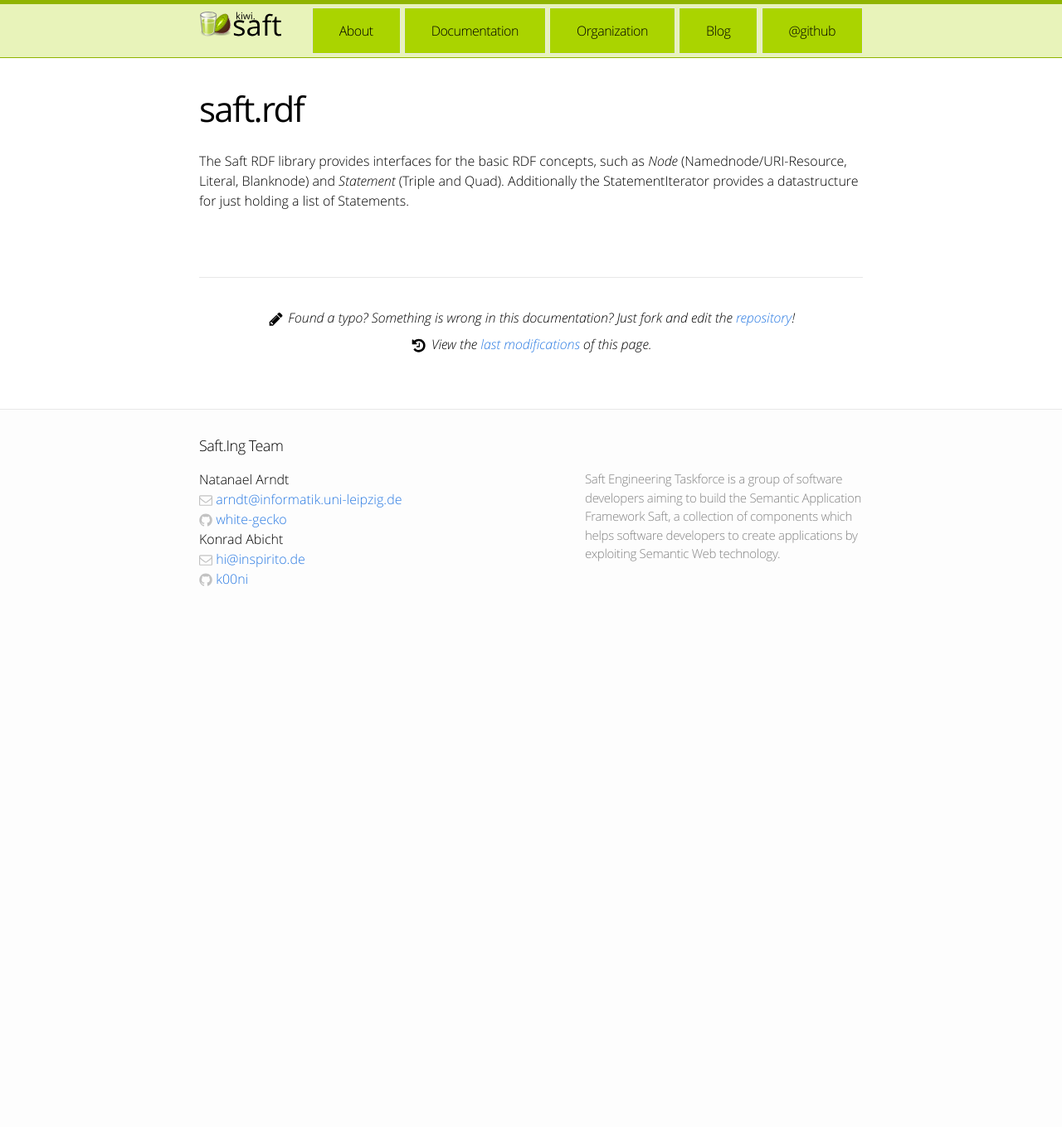
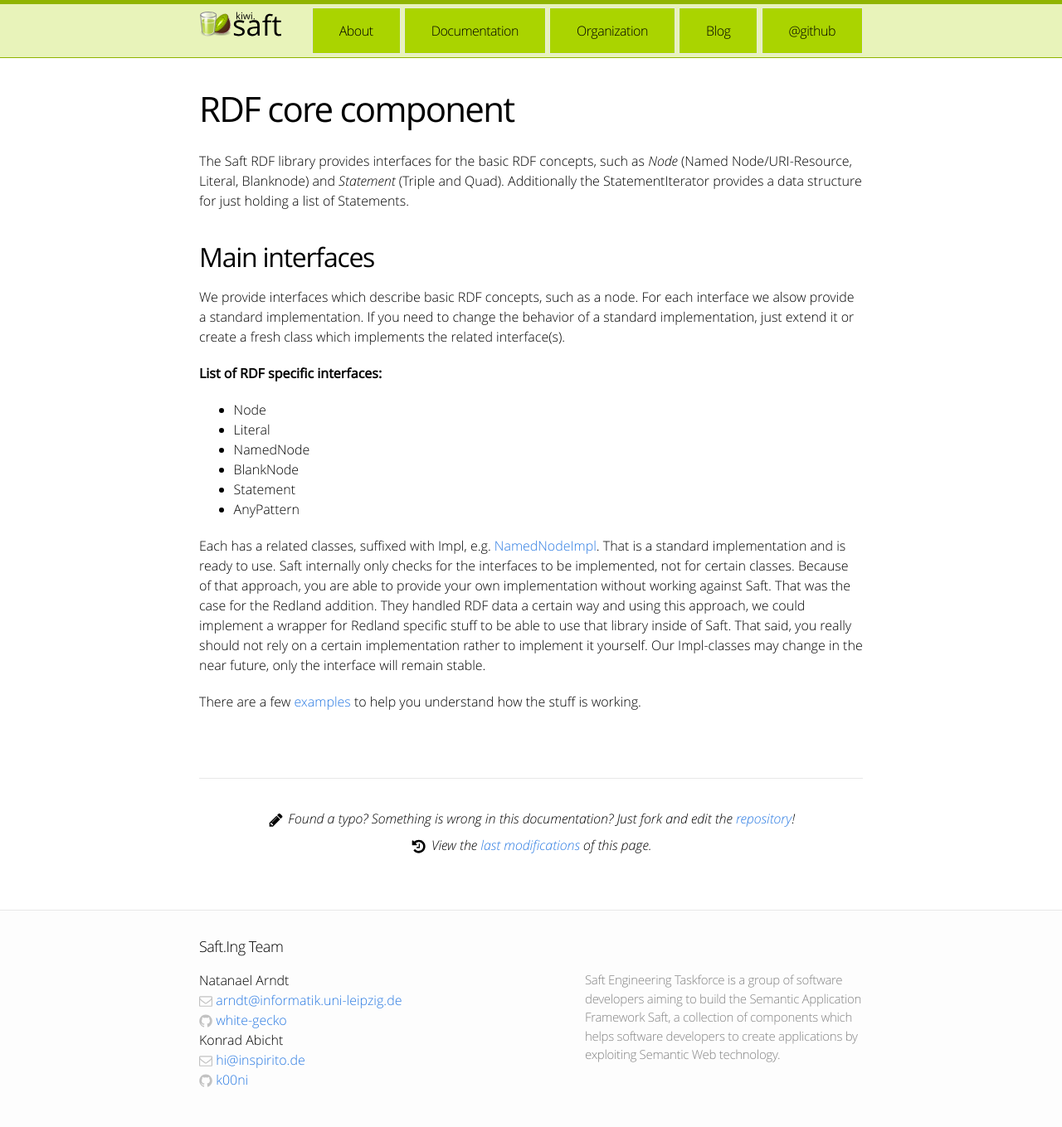
Before and after one commit to SaftIng/safting.github.io, a Jekyll site: the page built from doc/phpframework/rdf.md, in a window 1280 px wide. Shown: the whole page at 83% size. Built offline with Jekyll 4.4.1, drawn with Linux system fonts in a browser that asks for light colours; before the commit the page ends 900 px from its top, so only the background shows below that.

Commit message:
Update rdf.md

```diff
--- a/doc/phpframework/rdf.md
+++ b/doc/phpframework/rdf.md
@@ -1,6 +1,22 @@
 ---
 layout: doc
-title: saft.rdf
+title: RDF core component
 ---
 
-The Saft RDF library provides interfaces for the basic RDF concepts, such as _Node_ (Namednode/URI-Resource, Literal, Blanknode) and _Statement_ (Triple and Quad). Additionally the StatementIterator provides a datastructure for just holding a list of Statements.
+The Saft RDF library provides interfaces for the basic RDF concepts, such as _Node_ (Named Node/URI-Resource, Literal, Blanknode) and _Statement_ (Triple and Quad). Additionally the StatementIterator provides a data structure for just holding a list of Statements.
+
+## Main interfaces
+
+We provide interfaces which describe basic RDF concepts, such as a node. For each interface we alsow provide a standard implementation. If you need to change the behavior of a standard implementation, just extend it or create a fresh class which implements the related interface(s).
+
+**List of RDF specific interfaces:**
+  * Node
+  * Literal
+  * NamedNode
+  * BlankNode
+  * Statement
+  * AnyPattern
+
+Each has a related classes, suffixed with Impl, e.g. [NamedNodeImpl](https://github.com/SaftIng/Saft/blob/master/src/Saft/Rdf/NamedNodeImpl.php). That is a standard implementation and is ready to use. Saft internally only checks for the interfaces to be implemented, not for certain classes. Because of that approach, you are able to provide your own implementation without working against Saft. That was the case for the Redland addition. They handled RDF data a certain way and using this approach, we could implement a wrapper for Redland specific stuff to be able to use that library inside of Saft. That said, you really should not rely on a certain implementation rather to implement it yourself. Our Impl-classes may change in the near future, only the interface will remain stable.
+
+There are a few [examples](https://github.com/SaftIng/Saft.example) to help you understand how the stuff is working.
```
